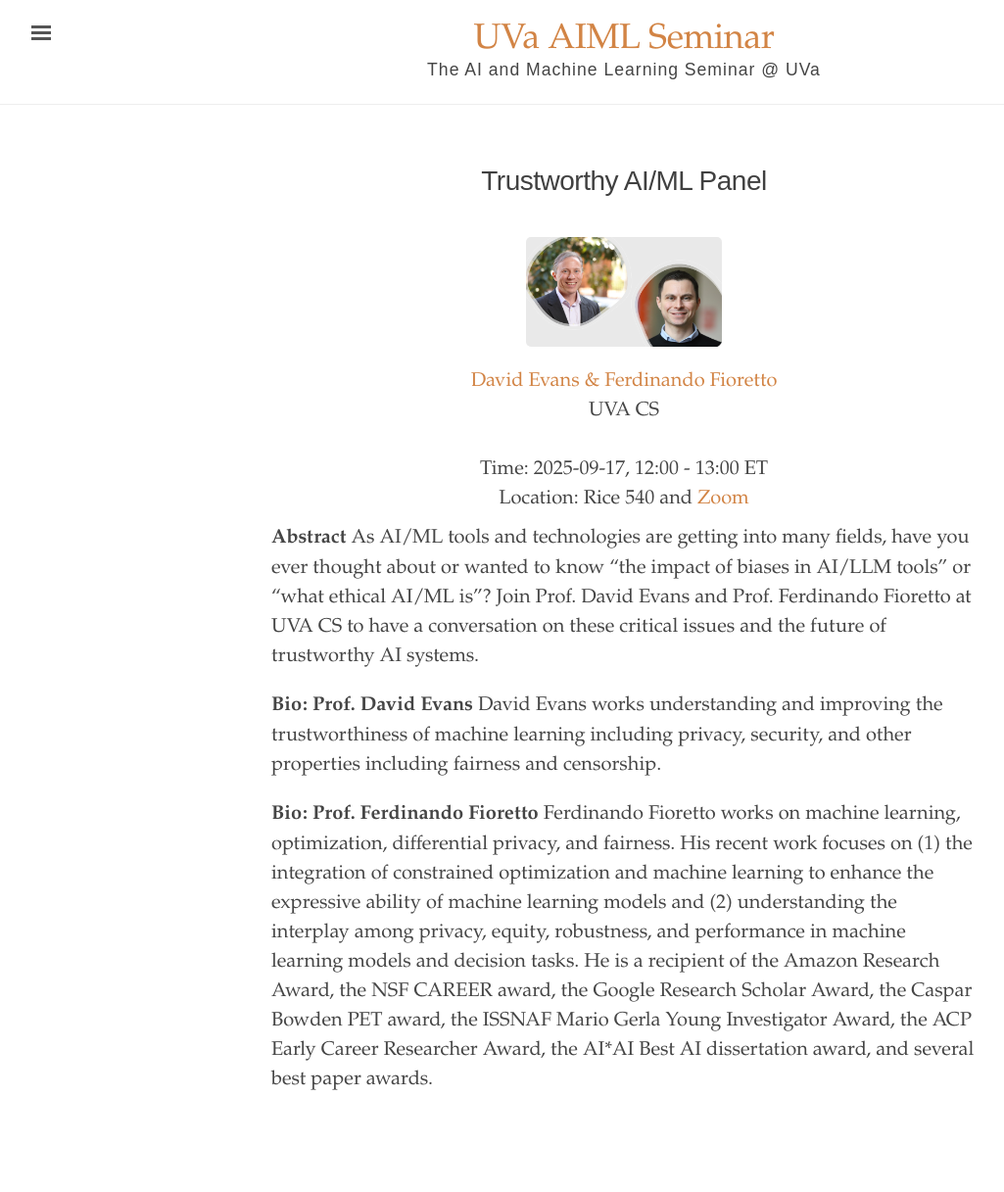
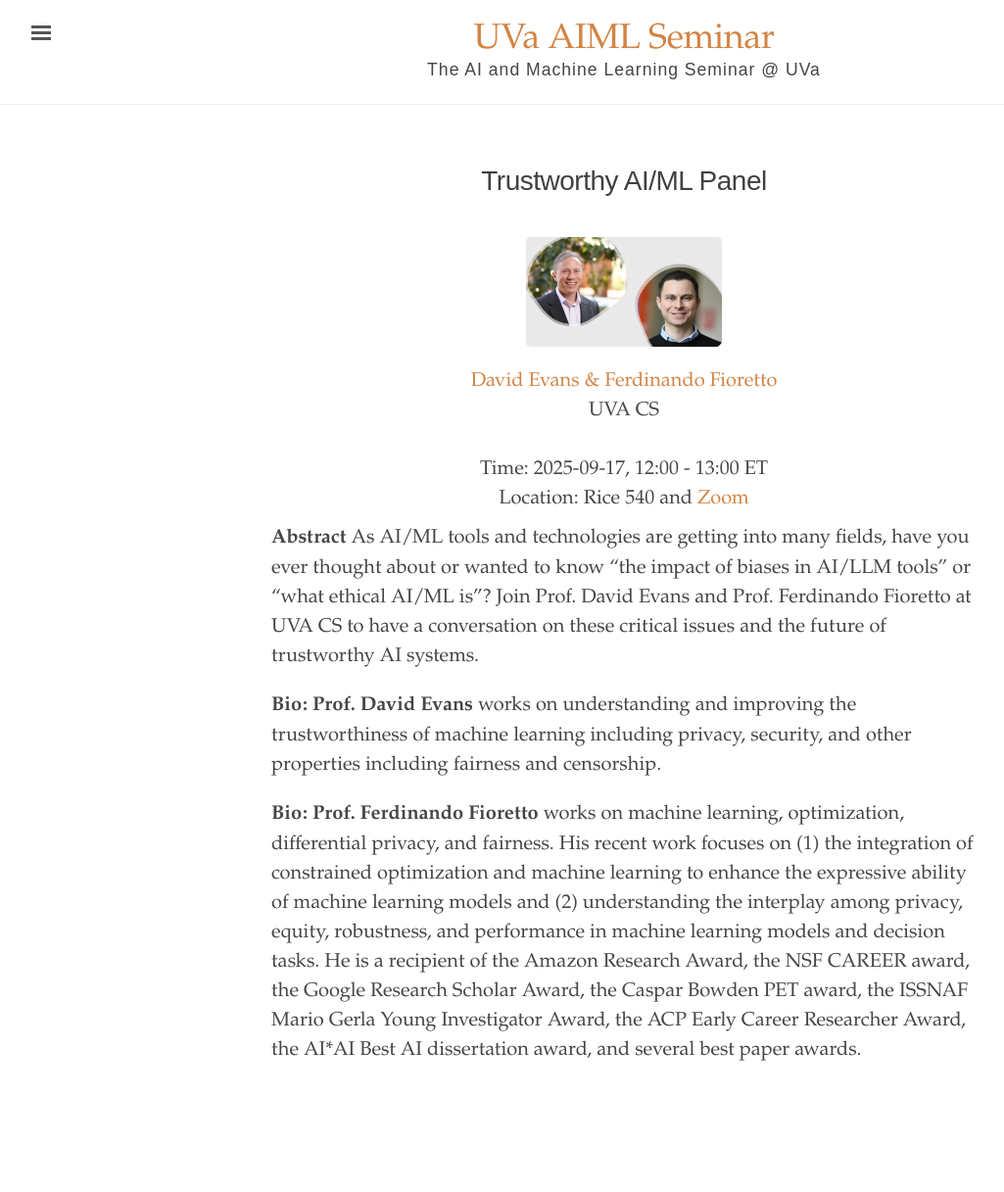
Before and after one commit to uvaml/uvaml.github.io, a Jekyll site: the page built from _texts/2025-09-17.md, in a window 1280 px wide. Shown: the whole page at 98% size, without its empty margins (3-1028 px from the left). Built offline with Jekyll 4.4.1, drawn with Linux system fonts in a browser that asks for light colours; after the commit the page ends 1187 px from its top, so only the background shows below that.

Commit message:
update bio

```diff
--- a/_texts/2025-09-17.md
+++ b/_texts/2025-09-17.md
@@ -16,7 +16,7 @@ editor: Yen-Ling Kuo
 As AI/ML tools and technologies are getting into many fields, have you ever thought about or wanted to know "the impact of biases in AI/LLM tools" or "what ethical AI/ML is"? Join Prof. David Evans and Prof. Ferdinando Fioretto at UVA CS to have a conversation on these critical issues and the future of trustworthy AI systems.
 
 **Bio: Prof. David Evans**
-David Evans works understanding and improving the trustworthiness of machine learning including privacy, security, and other properties including fairness and censorship.
+works on understanding and improving the trustworthiness of machine learning including privacy, security, and other properties including fairness and censorship.
 
 **Bio: Prof. Ferdinando Fioretto**
-Ferdinando Fioretto works on machine learning, optimization, differential privacy, and fairness. His recent work focuses on (1) the integration of constrained optimization and machine learning to enhance the expressive ability of machine learning models and (2) understanding the interplay among privacy, equity, robustness, and performance in machine learning models and decision tasks. He is a recipient of the Amazon Research Award, the NSF CAREER award, the Google Research Scholar Award, the Caspar Bowden PET award, the ISSNAF Mario Gerla Young Investigator Award, the ACP Early Career Researcher Award, the AI*AI Best AI dissertation award, and several best paper awards.
+works on machine learning, optimization, differential privacy, and fairness. His recent work focuses on (1) the integration of constrained optimization and machine learning to enhance the expressive ability of machine learning models and (2) understanding the interplay among privacy, equity, robustness, and performance in machine learning models and decision tasks. He is a recipient of the Amazon Research Award, the NSF CAREER award, the Google Research Scholar Award, the Caspar Bowden PET award, the ISSNAF Mario Gerla Young Investigator Award, the ACP Early Career Researcher Award, the AI*AI Best AI dissertation award, and several best paper awards.
```
